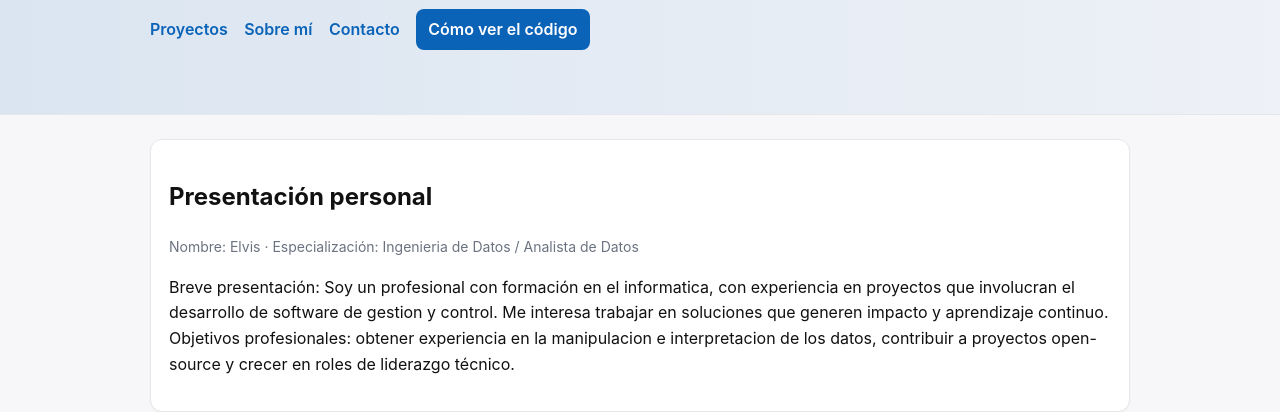
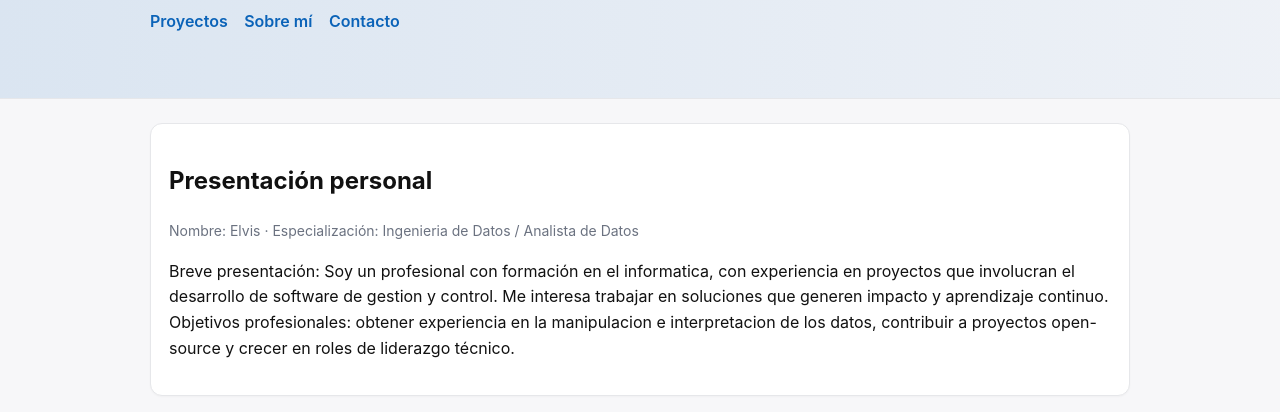
Before and after one commit to tekearm/Elvis-Riquelme-Portafolio, a plain HTML site: page index.html in a window 1280 px wide. Shown: the part 337-749 px from the top of the page. Drawn offline with Linux system fonts and the light colour scheme.

Commit message:
Remove 'Cómo ver el código' link from navigation

```diff
--- a/index.html
+++ b/index.html
@@ -40,7 +40,7 @@
             <a href="#proyectos">Proyectos</a>
             <a href="#sobre-mi">Sobre mí</a>
             <a href="#contacto">Contacto</a>
-            <a href="#instrucciones" class="cta">Cómo ver el código</a>
+
           </nav>
         </div>
       </div>
```
